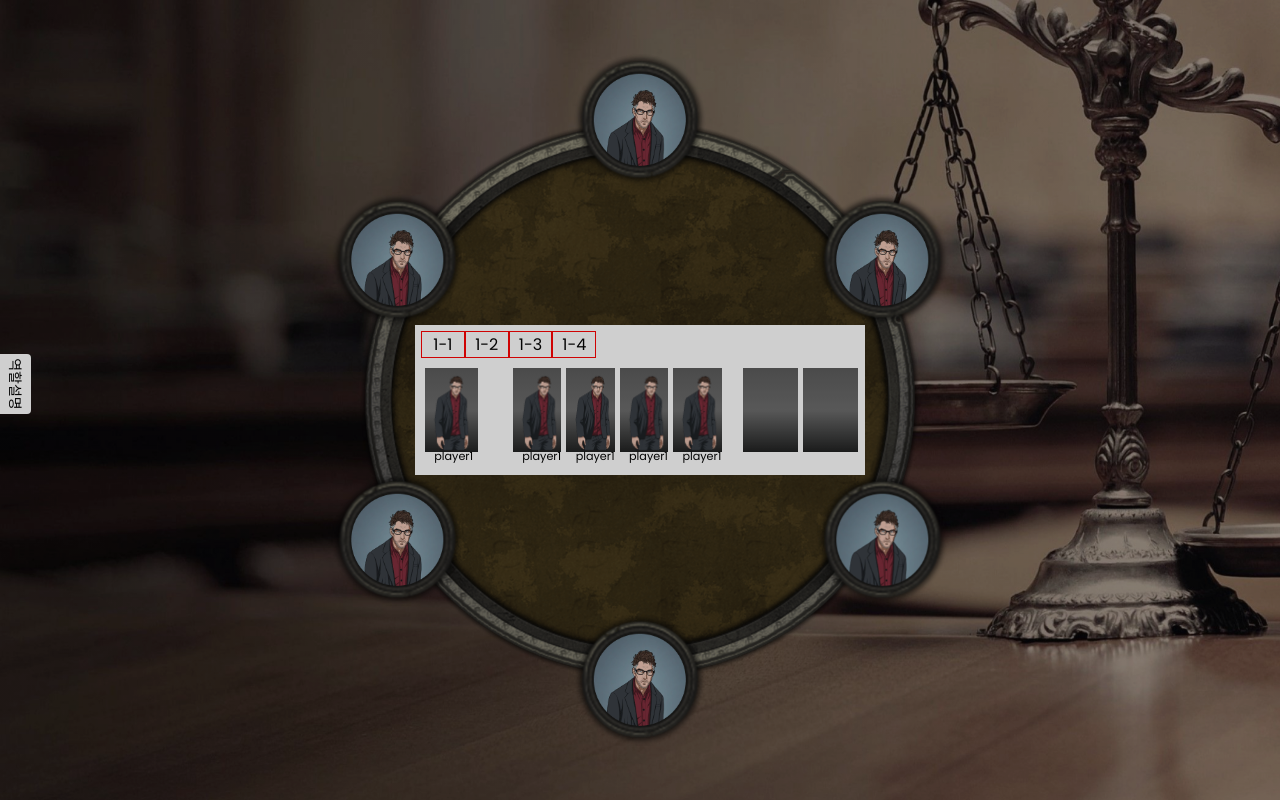
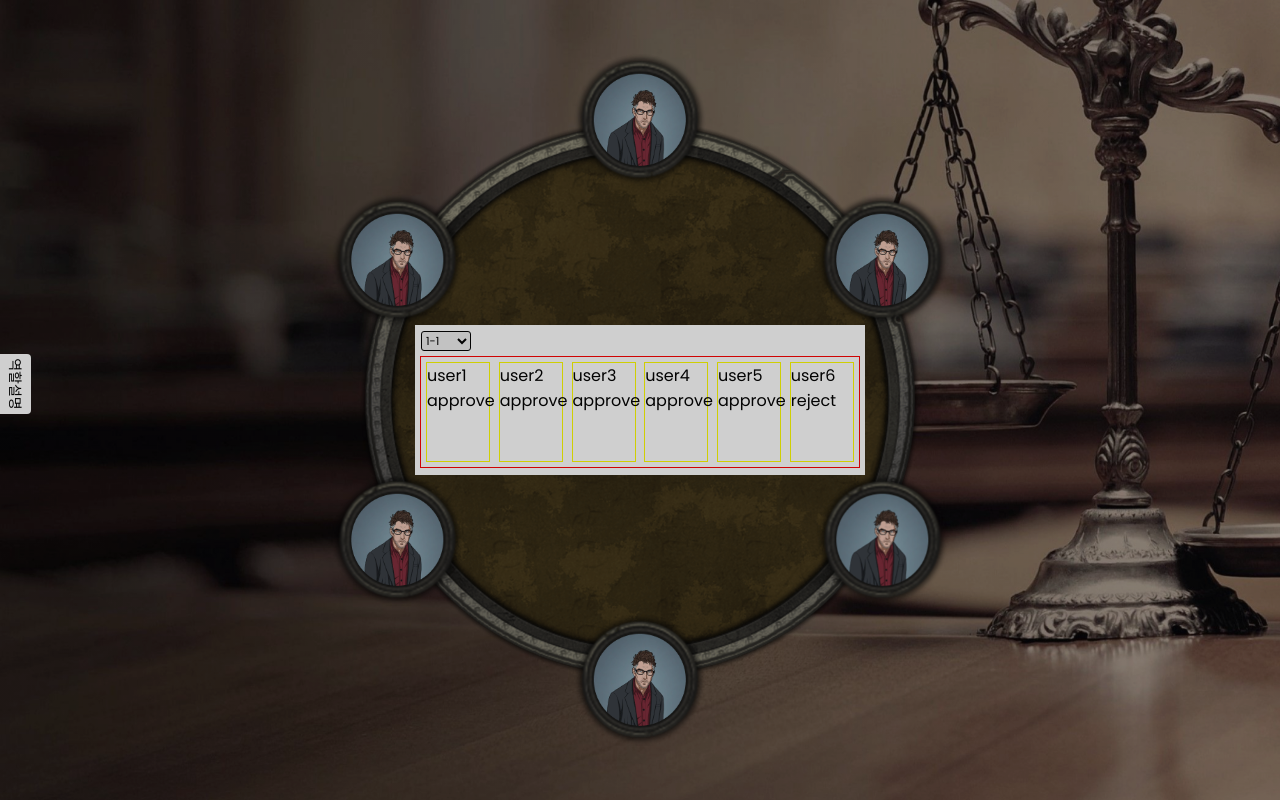
Before and after one commit to jhjo01/ssavalon_FE, a React (Create React App) app: page /game in a window 1280 px wide. Built offline with nearby package versions, Linux system fonts and the light colour scheme.

Commit message:
Modify : logCard

```diff
--- a/src/components/ui/logCard/LogCard.jsx
+++ b/src/components/ui/logCard/LogCard.jsx
@@ -1,68 +1,42 @@
-import React from "react";
+import React, { useState } from "react";
 
-import CitizenImage from "../../../assets/images/image-citizen.png";
+import RoundCard from "./RoundCard";
+
+import gameLog from "../../../dummy/gameLog";
 
 import styles from "./LogCard.module.css";
 
-const LogCard = () => {
+const LogCard = (props) => {
+  // console.log(props);
+  // console.log(Object.keys(gameLog).length);
+  // console.log(gameLog[1]);
+
+  const round = props.round;
+
+  const [selected, setSelected] = useState(1);
+
+  const onSelectBoxChange = (event) => {
+    setSelected(event.target.value);
+  };
+
+  const subRoundList = [];
+
+  for (let i = 1; i <= Object.keys(gameLog).length; i++) {
+    subRoundList.push(i);
+  }
+
   return (
     <div className={styles.card}>
-      <div className={styles.selectRound}>
-        <div className={styles.round}>1-1</div>
-        <div className={styles.round}>1-2</div>
-        <p className={styles.round}>1-3</p>
-        <p className={styles.round}>1-4</p>
+      <div className={styles.round_select}>
+        <select className={styles.select_box} onChange={onSelectBoxChange} value={selected}>
+          {subRoundList.map((item) => (
+            <option value={item} key={item}>
+              {round}-{item}
+            </option>
+          ))}
+        </select>
       </div>
-      <div className={styles.selected}>
-        <div className={styles.selector}>
-          <div className={styles.test}>
-            <div className={styles.img_wrapper}>
-              <img src={CitizenImage} alt="img-citizen" />
-              <div className={styles.nickname}>
-                <p className={styles.nickname_name}>player1</p>
-              </div>
-            </div>
-          </div>
-        </div>
-        <div className={styles.selectedUser}>
-          <div className={styles.test2}>
-            <div className={styles.img_wrapper}>
-              <img src={CitizenImage} alt="img-citizen" />
-              <div className={styles.nickname}>
-                <p className={styles.nickname_name}>player1</p>
-              </div>
-            </div>
-          </div>
-          <div className={styles.test2}>
-            <div className={styles.img_wrapper}>
-              <img src={CitizenImage} alt="img-citizen" />
-              <div className={styles.nickname}>
-                <p className={styles.nickname_name}>player1</p>
-              </div>
-            </div>
-          </div>
-          <div className={styles.test2}>
-            <div className={styles.img_wrapper}>
-              <img src={CitizenImage} alt="img-citizen" />
-              <div className={styles.nickname}>
-                <p className={styles.nickname_name}>player1</p>
-              </div>
-            </div>
-          </div>
-          <div className={styles.test2}>
-            <div className={styles.img_wrapper}>
-              <img src={CitizenImage} alt="img-citizen" />
-              <div className={styles.nickname}>
-                <p className={styles.nickname_name}>player1</p>
-              </div>
-            </div>
-          </div>
-        </div>
-        <div className={styles.result}>
-          <div className={styles.test3}></div>
-          <div className={styles.test3}></div>
-        </div>
-      </div>
+      <RoundCard roundLog={gameLog[selected]} />
     </div>
   );
 };
--- a/src/components/ui/logCard/LogCard.module.css
+++ b/src/components/ui/logCard/LogCard.module.css
@@ -9,93 +9,81 @@
   background-color: white;
 }
 
-.selectRound {
+.round_select {
   display: flex;
   padding: 1px 1px 0px 1px;
   margin: 0px 0px 5px 0px;
 }
 
-.selected {
-  display: flex;
-  justify-content: space-between;
-  width: 100%;
-  height: 75%;
-}
-
-.selector {
-  width: 20%;
-  margin: 0px 0px 0px 0px;
-}
-
-.selectedUser {
-  display: flex;
-  width: 50%;
-  margin: 0px 0px 0px 0px;
+.select_box {
+  width: 50px;
+  height: 20px;
+  font-size: 0.7rem;
+  border: 1px solid black;
+  border-radius: 3px;
 }
 
 .result {
   display: flex;
-  width: 30%;
-  margin: 0px 0px 0px 10px;
+  justify-content: space-between;
+  width: 100%;
+  height: 80%;
+
+  padding: 5px 5px 5px 5px;
+
+  border: 1px solid red;
 }
 
-.img_wrapper {
-  display: flex;
-  width: 25%;
-  height: 100%;
-  margin: 0px 0px 0px 3px;
+.player_card {
+  width: 15%;
+  margin: 0px 0px 0px 0px;
+
+  border: 1px solid yellow;
 }
 
-.nickname {
-  position: relative;
-  bottom: -80px;
-  left: -45px;
-  font-size: 0.7rem;
+@media (max-width: 684px) {
+  .card {
+    width: 330px;
+    height: 100px;
+    font-size: 0.5rem;
+    padding: 3px 3px 3px 3px;
+  }
+  .round_select {
+    margin: 0px 0px 3px 0px;
+  }
+  .select_box {
+    width: 45px;
+    height: 20px;
+    margin: 0px 0px 0px 0px;
+    font-size: 0.6rem;
+    border: 1px solid black;
+    border-radius: 3px;
+  }
+  .result {
+    height: 75%;
+    padding: 3px 3px 3px 3px;
+  }
 }
 
-.test {
-  width: 60%;
-  height: 80%;
-
-  margin: 5px 0px 0px 5px;
-
-  background: linear-gradient(
-    rgb(90, 90, 90),
-    rgb(107, 107, 107),
-    rgb(30, 31, 31)
-  );
+@media (max-width: 480px) {
+  .card {
+    width: 230px;
+    height: 70px;
+    font-size: 0.5rem;
+    padding: 1px 1px 1px 1px;
+  }
+  .round_select {
+    margin: 0px 0px 1px 0px;
+  }
+  .select_box {
+    width: 40px;
+    height: 15px;
+    font-size: 0.5rem;
+    border: 1px solid black;
+    border-radius: 3px;
+  }
+  .result {
+    height: 75%;
+    padding: 1px 1px 1px 1px;
+  }
 }
-
-.test2 {
-  width: 22%;
-  height: 80%;
-
-  margin: 5px 0px 0px 5px;
-
-  background: linear-gradient(
-    rgb(90, 90, 90),
-    rgb(107, 107, 107),
-    rgb(30, 31, 31)
-  );
-}
-
-.test3 {
-  width: 45%;
-  height: 80%;
-
-  margin: 5px 0px 0px 5px;
-
-  background: linear-gradient(
-    rgb(90, 90, 90),
-    rgb(107, 107, 107),
-    rgb(30, 31, 31)
-  );
-}
-
-.round {
-  width: 10%;
-  text-align: center;
-  margin: 0px 0px 0px 0px;
-  padding: 0px 0px 0px 0px;
-  border: 1px solid red;
-}
--- /dev/null
+++ b/src/components/ui/logCard/PlayerCard.jsx
@@ -0,0 +1,14 @@
+import React from "react";
+
+import styles from "./LogCard.module.css";
+
+const PlayerCard = (props) => {
+  return (
+    <div className={styles.player_card}>
+      <p>{props.playerName}</p>
+      <p>{props.vote === true ? "approve" : "reject"}</p>
+    </div>
+  );
+};
+
+export default PlayerCard;
--- /dev/null
+++ b/src/components/ui/logCard/RoundCard.jsx
@@ -0,0 +1,24 @@
+import React from "react";
+
+import PlayerCard from "./PlayerCard";
+
+import styles from "./LogCard.module.css";
+const RoundCard = (props) => {
+  const resultCard = () => {
+    const result = [];
+    for (let i = 0; i < props.roundLog.length; i++) {
+      result.push(
+        <PlayerCard
+          key={i}
+          vote={props.roundLog[i].vote}
+          playerName={props.roundLog[i].playerName}
+        />
+      );
+    }
+    return result;
+  };
+
+  return <div className={styles.result}>{resultCard()}</div>;
+};
+
+export default RoundCard;
--- /dev/null
+++ b/src/dummy/gameLog.js
@@ -0,0 +1,56 @@
+const gameLog = {
+  1: [
+    {
+      playerName: "user1",
+      vote: true,
+    },
+    {
+      playerName: "user2",
+      vote: true,
+    },
+    {
+      playerName: "user3",
+      vote: true,
+    },
+    {
+      playerName: "user4",
+      vote: true,
+    },
+    {
+      playerName: "user5",
+      vote: true,
+    },
+    {
+      playerName: "user6",
+      vote: false,
+    },
+  ],
+  2: [
+    {
+      playerName: "user1",
+      vote: false,
+    },
+    {
+      playerName: "user2",
+      vote: true,
+    },
+    {
+      playerName: "user3",
+      vote: true,
+    },
+    {
+      playerName: "user4",
+      vote: true,
+    },
+    {
+      playerName: "user5",
+      vote: true,
+    },
+    {
+      playerName: "user6",
+      vote: true,
+    },
+  ],
+};
+
+export default gameLog;
--- a/src/pages/Game.jsx
+++ b/src/pages/Game.jsx
@@ -13,7 +13,7 @@ const Game = () => {
     >
       <GameBoard />
       <Role />
-      <LogCard />
+      <LogCard round={1} />
     </div>
   );
 };
```
